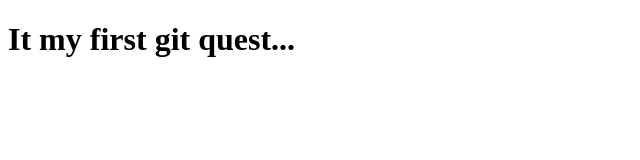
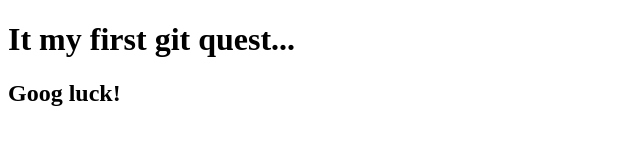
Before and after one commit to AmamouL/helloWorld, a plain HTML site: page index.html in a window 1280 px wide. Shown: the whole page, without its empty margins (0-640 px from the left). Drawn offline with Linux system fonts and the light colour scheme.

Commit message:
Add <h2> Tag
Add <h2> "Goog luck!" text

```diff
--- a/index.html
+++ b/index.html
@@ -6,5 +6,6 @@
   </head>
   <body>
     <h1>It my first git quest...</h1>
+    <h2>Goog luck!</h2>
   </body>
 </html>
```
